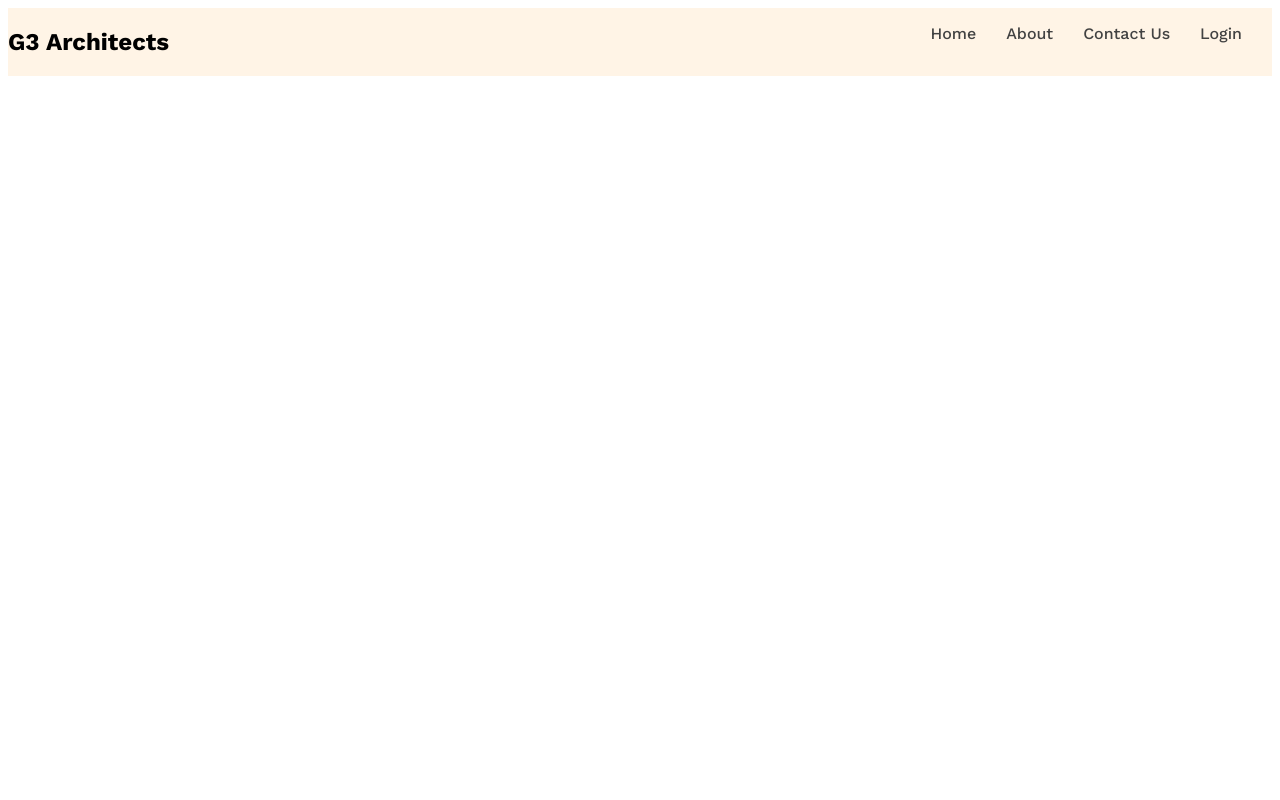
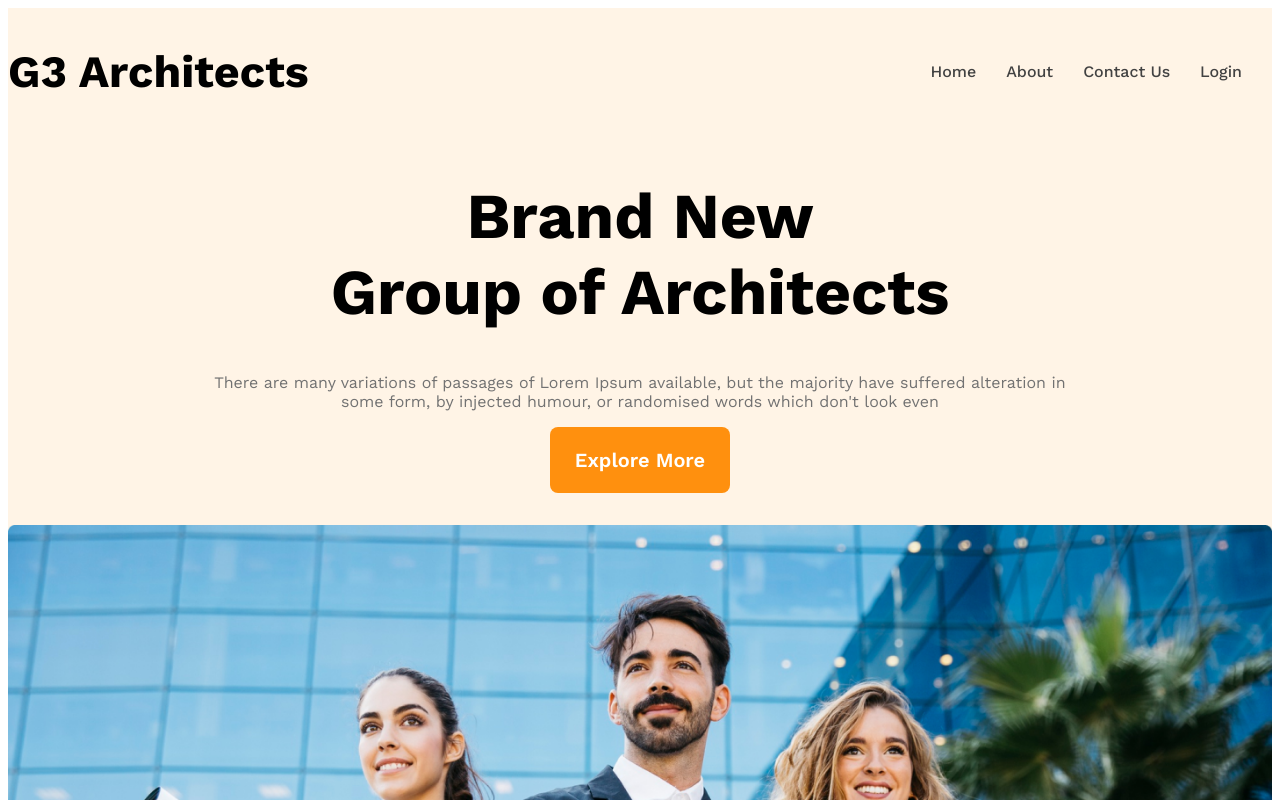
Before and after one commit to anik804/G3-Architects, a plain HTML site: page index.html in a window 1280 px wide. Shown: the top 800 px of the page. Drawn offline with nearby package versions, Linux system fonts and the light colour scheme.

Commit message:
after nav section

```diff
--- a/index.html
+++ b/index.html
@@ -13,7 +13,7 @@
 <body>
     <header class="bg-head">
         <nav class="navbar flex">
-            <h1 class="work-sans-bold">G3 Architects</h1>
+            <h1 class="work-sans-bold brand">G3 Architects</h1>
             <ul class="nav-links flex work-sans-medium">
                 <li class="nav-item"><a href="#" class="nav-link">Home</a></li>
                 <li class="nav-item"><a href="#" class="nav-link">About</a></li>
@@ -21,7 +21,14 @@
                 <li class="nav-item"><a href="#" class="nav-link">Login</a></li>
             </ul>
         </nav>
-
+        <div class="banner">
+            <div class="banner-content">
+                <h1 class="work-sans-bold banner-title">Brand New <br> Group of Architects</h1>
+                <p class="work-sans-regular banner-description dark-3">There are many variations of passages of Lorem Ipsum available, but the majority have suffered alteration in<br>some form, by injected humour, or randomised words which don't look even</p>
+                <button class="work-sans-semibold primary-btn">Explore More</button>
+            </div>
+            <img src="./images/banner.png" alt="banner" class="banner-img">
+        </div>
     </header>
     <main>
 
--- a/styles/styles.css
+++ b/styles/styles.css
@@ -35,6 +35,17 @@
 .dark-3{
     color: rgba(114, 114, 114, 1);
 }
+
+/* button primary */
+.primary-btn{
+    background-color: rgba(255, 144, 14, 1);
+    color: rgba(255, 255, 255, 1);
+    border-radius: 8px;
+    padding: 21px 25px;
+    font-size: 20px;
+    border: none;
+}
+
 /* background header */
 .bg-head{
     background-color: rgba(255, 144, 14, 0.1);
@@ -43,8 +54,12 @@
 .flex{
     display: flex;
 }
+.brand{
+    font-size: 2.8rem;
+}
 .navbar{
     justify-content: space-between;
+    align-items: center;
 }
 .nav-item{
     list-style: none;
@@ -58,8 +73,34 @@
 }
 .banner{
 
+
 }
 .navbar, .banner{
     max-width: 1440px;
     margin: 0 auto;
 }
+
+/* banner related style */
+.banner-content{
+    max-width: 861px;
+    margin: 0 auto;
+    text-align: center;
+    margin-bottom: 2rem;
+}
+.banner-title{
+    font-size: 4rem;
+}
+.banner-description{
+    font-size: 1rem;
+}
+.banner-img{
+    width: 100%;
+    padding-bottom: 2.9rem;
+}
+
+/* responsive media query */
+@media screen and (max-width: 576px){
+    .navbar,.nav-item{
+        flex-direction: column;
+    }
+}
```
